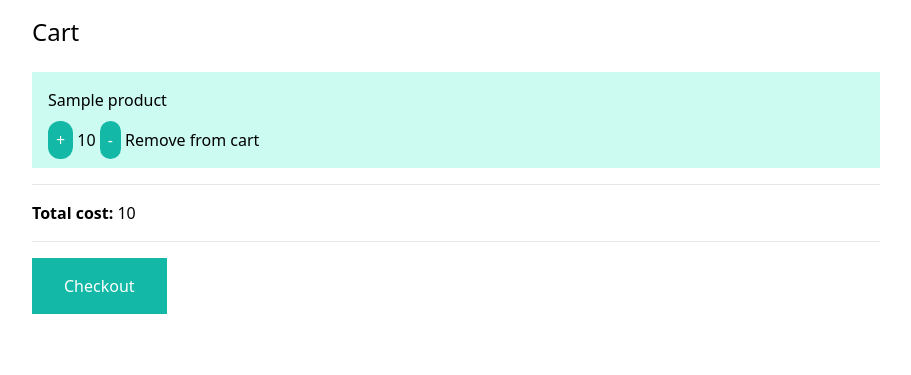
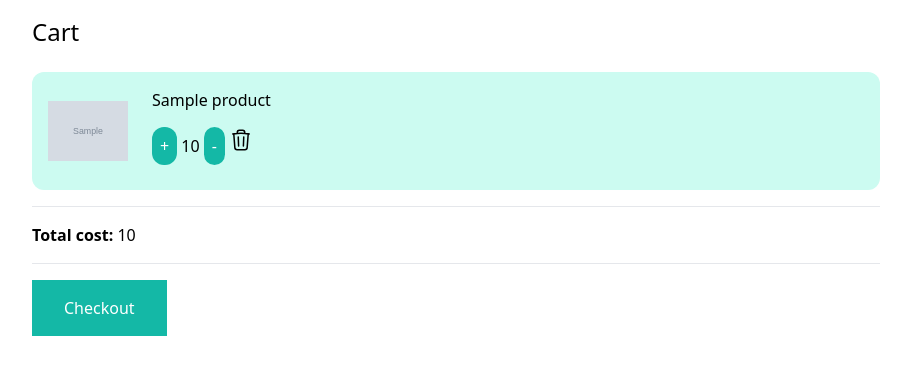
Before and after one commit to IgorProkhorchuk/petnet, a Django app: template store/templates/store/cart_view.html in a window 1280 px wide. Shown: the part 72-447 px from the top of the page, without its empty margins (184-1095 px from the left). Run offline with Django 4.2, Linux system fonts and the light colour scheme; data comes from the database, SQL or seed files in the repository; the template is opened without the code that fills it: most values are stand-ins (such as "Sample title", 1, 10 or a date in 2020); grey boxes marked "Sample" are stand-in pictures; some libraries are stand-ins or nearby versions.

Commit message:
feat: add trash icon & thumbnail to the cart 2023-08-14

```diff
--- a/store/templates/store/cart_view.html
+++ b/store/templates/store/cart_view.html
@@ -6,14 +6,25 @@
     <h1 class=" mb-6 text-2xl">Cart</h1>
 
     {% for item in cart %}
-        <div class=" px-4 py-4 bg-teal-100 mb-2">
-            <h2 class=""text-2xl>{{ item.product.title }}</h2>
+        <div class=" px-4 py-4 bg-teal-100 rounded-xl mb-2 flex items-center">
 
-            <div class="mt-4">
-                <a href="{% url 'change_quantity' item.product.id %}?action=increase" class="p-2 rounded-xl bg-teal-500 text-white">+</a>
-                {{ item.quantity }}
-                <a href="{% url 'change_quantity' item.product.id %}?action=decrease" class="p-2 rounded-xl bg-teal-500 text-white">-</a>
-                <a href="{% url 'remove_from_cart' item.product.id %}">Remove from cart</a>
+            <div>
+                <img src="{{ item.product.get_thumbnail }}" class="w-20">
+            </div>
+
+            <div class="pl-6">
+                <h2 class=""text-2xl>{{ item.product.title }}</h2>
+
+                <div class="mt-4 mb-4">
+                    <a href="{% url 'change_quantity' item.product.id %}?action=increase" class="p-2 rounded-xl bg-teal-500 text-white">+</a>
+                    {{ item.quantity }}
+                    <a href="{% url 'change_quantity' item.product.id %}?action=decrease" class="p-2 rounded-xl bg-teal-500 text-white">-</a>
+                    <a href="{% url 'remove_from_cart' item.product.id %}" class="inline-block">
+                        <svg xmlns="http://www.w3.org/2000/svg" fill="none" viewBox="0 0 24 24" stroke-width="1.5" stroke="currentColor" class="w-6 h-6">
+                            <path stroke-linecap="round" stroke-linejoin="round" d="M14.74 9l-.346 9m-4.788 0L9.26 9m9.968-3.21c.342.052.682.107 1.022.166m-1.022-.165L18.16 19.673a2.25 2.25 0 01-2.244 2.077H8.084a2.25 2.25 0 01-2.244-2.077L4.772 5.79m14.456 0a48.108 48.108 0 00-3.478-.397m-12 .562c.34-.059.68-.114 1.022-.165m0 0a48.11 48.11 0 013.478-.397m7.5 0v-.916c0-1.18-.91-2.164-2.09-2.201a51.964 51.964 0 00-3.32 0c-1.18.037-2.09 1.022-2.09 2.201v.916m7.5 0a48.667 48.667 0 00-7.5 0" />
+                        </svg>
+                    </a>
+                </div>
             </div>
         </div>
     {% endfor %}
```
